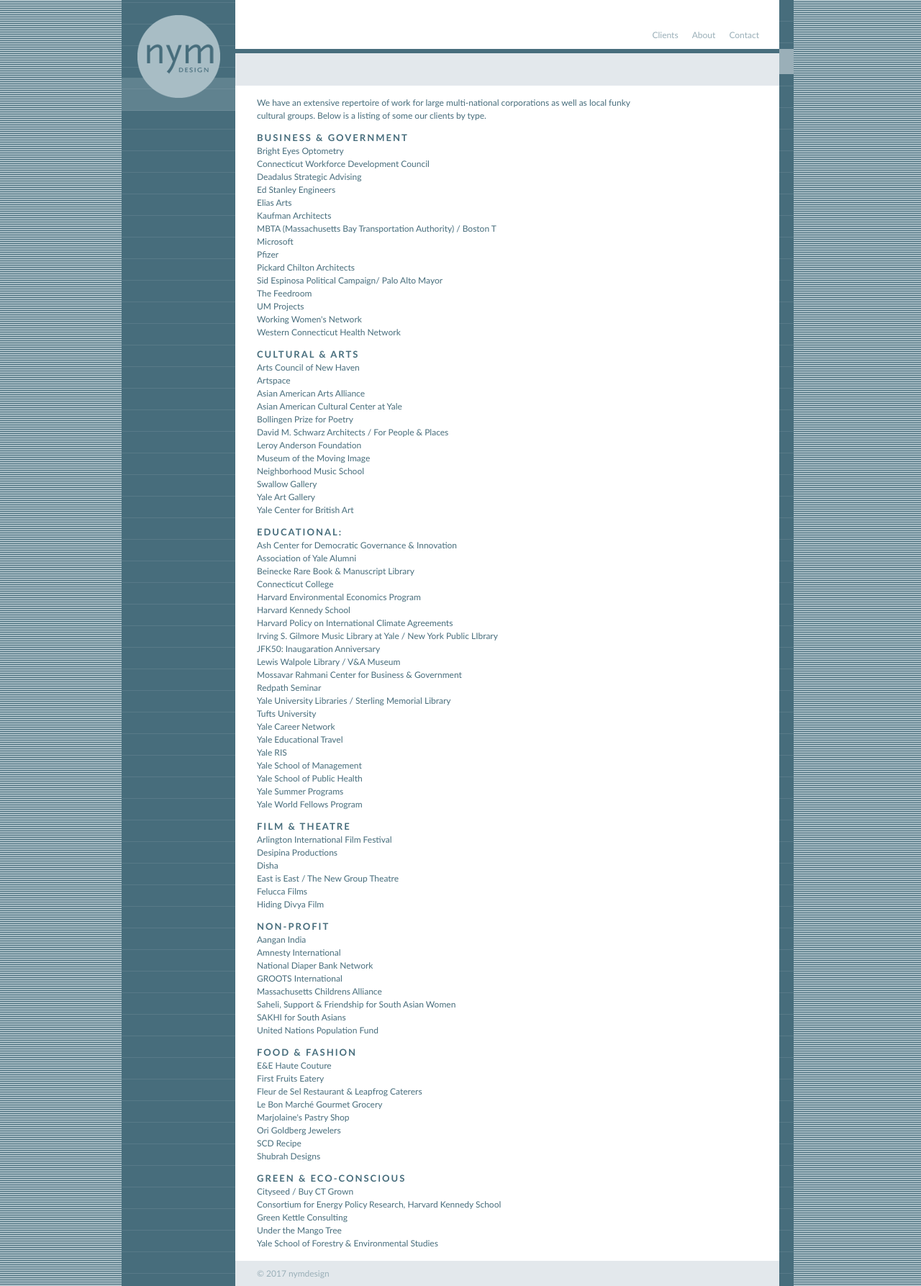
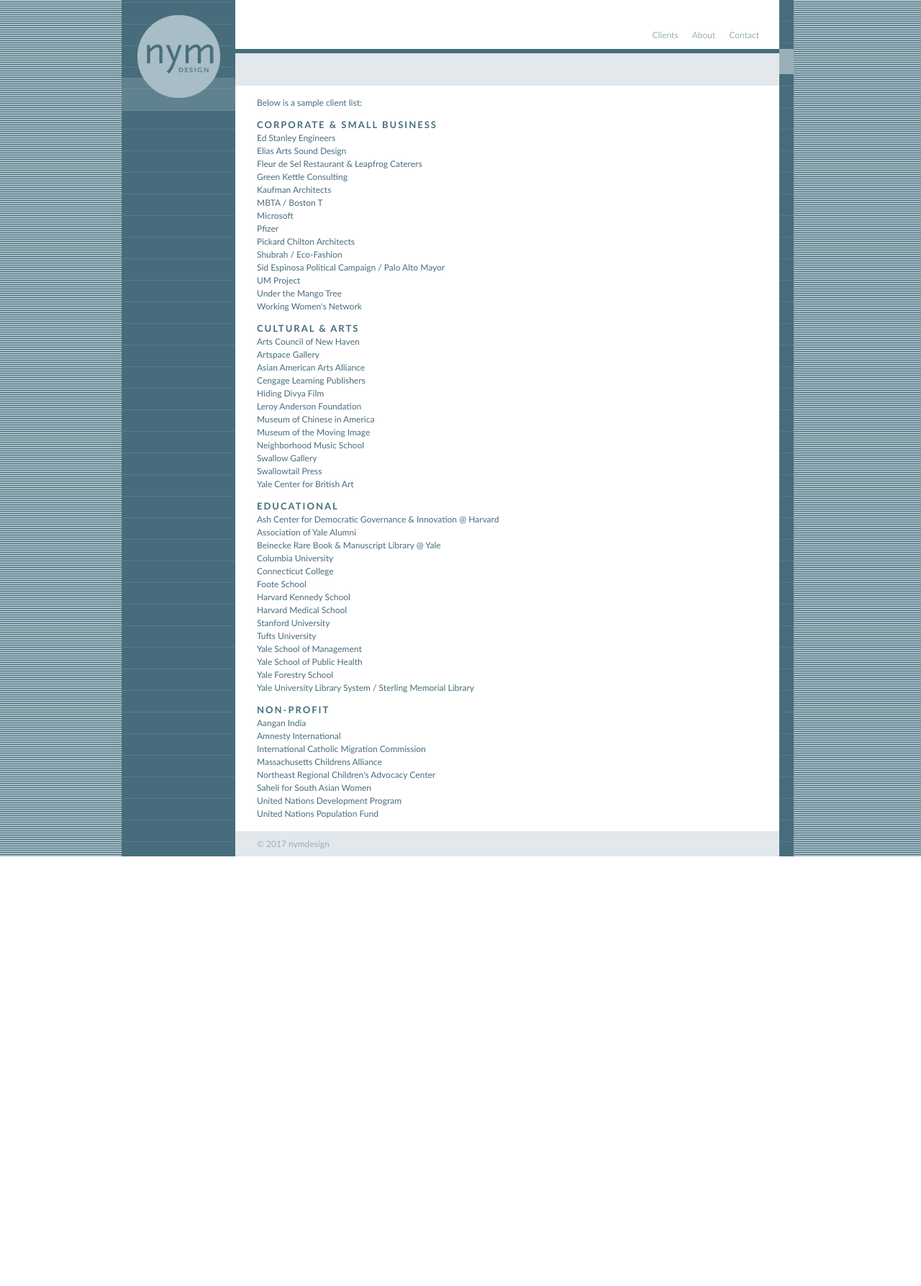
Before and after one commit to raprasad/NYMDesign, a Django app: template nymdesign/templates/info_pages/clients.html in a window 1280 px wide. Shown: the whole page at 72% size. After the commit the page ends 1190 px from the top, so only its background shows below. Run offline with Django 3.2, Linux system fonts and the light colour scheme; the template is opened without the code that fills it, so the values that code supplies are empty.

Commit message:
revisions to About & Clients

```diff
--- a/nymdesign/templates/info_pages/about.html
+++ b/nymdesign/templates/info_pages/about.html
@@ -18,7 +18,7 @@
 <!-- category images -->
 <div id="proj_desc"><p>NYMDESIGN:</p>
 
-<p>Nymdesign is multi-disciplinary design studio, focusing on branding, digital and print media. Over the past 17 years, we have worked with multinational organizations such as the United Nations, Amnesty International, and Microsoft, among others. Our dedicated work within the educational realm has included work for Yale, Stanford, & Harvard Universities. Nymdesign’s ever-evolving passion to support cultural programs has allowed us to design for the Museum of the City of New York, Yale British Art Center, and Museum of Chinese in America. We have worked internationally with clients in New York, Geneva, Tokyo, Mumbai, Khartoum, and London. Nymdesign was originally founded in Brooklyn, NY, but is now based inBoston, MA.</p>
+<p>Nymdesign is multi-disciplinary design studio, focusing on branding, digital and print media. Over the past 17 years, we have worked with multinational organizations such as the United Nations, Amnesty International, and Microsoft, among others. Our dedicated work within the educational realm has included work for Yale, Stanford, & Harvard Universities. Nymdesign’s ever-evolving passion to support cultural programs has allowed us to design for the Museum of the City of New York, Yale British Art Center, and Museum of Chinese in America. We have worked internationally with clients in New York, Geneva, Tokyo, Mumbai, Khartoum, and London. Nymdesign was originally founded in Brooklyn, NY, but is now based in Boston, MA.</p>
 
 <p>We could be called a 'traditional' design shop because of our firm belief that each project we take on has a unique voice and message to communicate. We could be called an 'innovative' design shop because of our firm belief that design exists as a transparent 'system' that holds and shapes the content within. These beliefs have allowed us to create work that can be simple or complex, single or multi-dimensional, narrative or image-oriented. Our approach to each individual project allows us to design in an environment that is authentic and dynamic.</p>
 
@@ -26,7 +26,9 @@
 
 <p>Prior to forming Nymdesign, Moochhala worked with a variety of organizations such as Sotheby’s and The New Museum in New York, and Smithsonian Institution in Washington, DC. While in NYC’s Silicon Alley, she was Senior Art Director at the startup Orientation.com, where she managed the creative team. Ms. Moochhala received her Masters of Fine Arts in Graphic Design from the Yale University School of Art. Prior to that, she was awarded her Bachelor’s in Studio Art from Mount Holyoke College.</p>
 
-<p>She has served as adjunct professor at SUNY Purchase, and been a visiting critic at the Maryland Institute of Contemporary Art. She is a member of AIGA Boston and is a design critic for their Annual Student Portfolio Review. She is an award recipient of a 2015 Massachusetts Cultural Council grant and, as well as a joint recipient of a National Endowment for the Arts grant for 2015-2017. Her work has appeared in the Boston Globe, Print, and Big, Red & Shiny, among others.</p>
+<p>She has served as adjunct professor at SUNY Purchase, and been a visiting critic at the Maryland Institute of Contemporary Art. She is a member of AIGA Boston and is a design critic for their Annual Student Portfolio Review. She is an award recipient of a 2015 Massachusetts Cultural Council grant, a partial recipient of a 2016 New England Foundation for the Arts grant, as well as a joint recipient of a National Endowment for the Arts grant for 2015-2017. Her work has appeared in the Boston Globe, Print, India New England, and Big, Red & Shiny, among others.</p>
+
+<p>In her free time, Moochhala likes to experiment with collaging techniques and public art popup exhibits. This has resulted in her work being exhibited at venues such as the historic Massachussetts State House and the 150-year old Minuteman Bikeway.</p>
 </div>
 
 
--- a/nymdesign/templates/info_pages/clients.html
+++ b/nymdesign/templates/info_pages/clients.html
@@ -44,101 +44,65 @@ $(document).ready(function(){
 <!-- category images -->
 <div id="proj_desc">
 
-<p>We have an extensive repertoire of work for large multi-national corporations as well as local funky cultural groups. Below is a listing of some our clients by type.</p>
-<p><span style="letter-spacing:2px; font-weight:bold; font-size:13px;">BUSINESS &amp; GOVERNMENT</span>
-<br />Bright Eyes Optometry
-<br />Connecticut Workforce Development Council
-<br />Deadalus Strategic Advising
+<p>Below is a sample client list:</p>
+<p><span style="letter-spacing:2px; font-weight:bold; font-size:13px;">CORPORATE & SMALL BUSINESS</span>
 <br />Ed Stanley Engineers
-<br />Elias Arts
+<br />Elias Arts Sound Design
+<br />Fleur de Sel Restaurant &amp; Leapfrog Caterers
+<br />Green Kettle Consulting
 <br />Kaufman Architects
-<br />MBTA (Massachusetts Bay Transportation Authority) / Boston T
+<br />MBTA / Boston T
 <br />Microsoft
 <br />Pfizer
 <br />Pickard Chilton Architects
-<br />Sid Espinosa Political Campaign/ Palo Alto Mayor
-<br />The Feedroom
-<br />UM Projects
+<br />Shubrah / Eco-Fashion
+<br />Sid Espinosa Political Campaign / Palo Alto Mayor
+<br />UM Project
+<br />Under the Mango Tree
 <br />Working Women's Network
-<br />Western Connecticut Health Network
 </p>
 
 <p><span style="letter-spacing:2px; font-weight:bold; font-size:13px;">CULTURAL &amp; ARTS</span>
 <br />Arts Council of New Haven
-<br />Artspace
+<br />Artspace Gallery
 <br />Asian American Arts Alliance
-<br />Asian American Cultural Center at Yale
-<br />Bollingen Prize for Poetry
-<br />David M. Schwarz Architects / For People & Places
+<br />Cengage Learning Publishers
+<br />Hiding Divya Film
 <br />Leroy Anderson Foundation
+<br />Museum of Chinese in America
 <br />Museum of the Moving Image
 <br />Neighborhood Music School
 <br />Swallow Gallery
-<br />Yale Art Gallery
+<br />Swallowtail Press
 <br />Yale Center for British Art
 </p>
 
-<p><span style="letter-spacing:2px; font-weight:bold; font-size:13px;">EDUCATIONAL:</span>
-<br />Ash Center for Democratic Governance &amp; Innovation
+<p><span style="letter-spacing:2px; font-weight:bold; font-size:13px;">EDUCATIONAL</span>
+<br />Ash Center for Democratic Governance &amp; Innovation @ Harvard
 <br />Association of Yale Alumni
-<br />Beinecke Rare Book &amp; Manuscript Library
+<br />Beinecke Rare Book &amp; Manuscript Library @ Yale
+<br />Columbia University
 <br />Connecticut College
-<br />Harvard Environmental Economics Program
+<br />Foote School
 <br />Harvard Kennedy School
-<br />Harvard Policy on International Climate Agreements
-<br />Irving S. Gilmore Music Library at Yale / New York Public LIbrary
-<br />JFK50: Inaugaration Anniversary
-<br />Lewis Walpole Library / V&amp;A Museum
-<br />Mossavar Rahmani Center for Business &amp; Government
-<br />Redpath Seminar
-<br />Yale University Libraries / Sterling Memorial Library
+<br />Harvard Medical School
+<br />Stanford University
 <br />Tufts University
-<br />Yale Career Network
-<br />Yale Educational Travel
-<br />Yale RIS
 <br />Yale School of Management
 <br />Yale School of Public Health
-<br />Yale Summer Programs
-<br />Yale World Fellows Program
-</p>
-
-<p><span style="letter-spacing:2px; font-weight:bold; font-size:13px;">FILM &amp; THEATRE</span>
-<br />Arlington International Film Festival
-<br />Desipina Productions
-<br />Disha
-<br />East is East / The New Group Theatre
-<br />Felucca Films
-<br />Hiding Divya Film
+<br />Yale Forestry School
+<br />Yale University Library System / Sterling Memorial Library
 </p>
 
 <p><span style="letter-spacing:2px; font-weight:bold; font-size:13px;">NON-PROFIT</span>
 <br />Aangan India
 <br />Amnesty International
-<br />National Diaper Bank Network
-<br />GROOTS International
+<br />International Catholic Migration Commission
 <br />Massachusetts Childrens Alliance
-<br />Saheli, Support &amp; Friendship for South Asian Women
-<br />SAKHI for South Asians
+<br />Northeast Regional Children's Advocacy Center
+<br />Saheli for South Asian Women
+<br />United Nations Development Program
 <br />United Nations Population Fund
-</p>
-
-<p><span style="letter-spacing:2px; font-weight:bold; font-size:13px;">FOOD &amp; FASHION</span>
-<br />E&amp;E Haute Couture
-<br />First Fruits Eatery
-<br />Fleur de Sel Restaurant &amp; Leapfrog Caterers
-<br />Le Bon Marché Gourmet Grocery
-<br />Marjolaine's Pastry Shop
-<br />Ori Goldberg Jewelers
-<br />SCD Recipe
-<br />Shubrah Designs
-</p>
-
-<p><span style="letter-spacing:2px; font-weight:bold; font-size:13px;">GREEN &amp; ECO-CONSCIOUS</span>
-<br />Cityseed / Buy CT Grown
-<br />Consortium for Energy Policy Research, Harvard Kennedy School
-<br />Green Kettle Consulting
-<br />Under the Mango Tree
-<br />Yale School of Forestry &amp; Environmental Studies
 </p>
 
 	{#% for c in clients %}<div class="one_client">{{ c }}</div>{% endfor %#}
```
